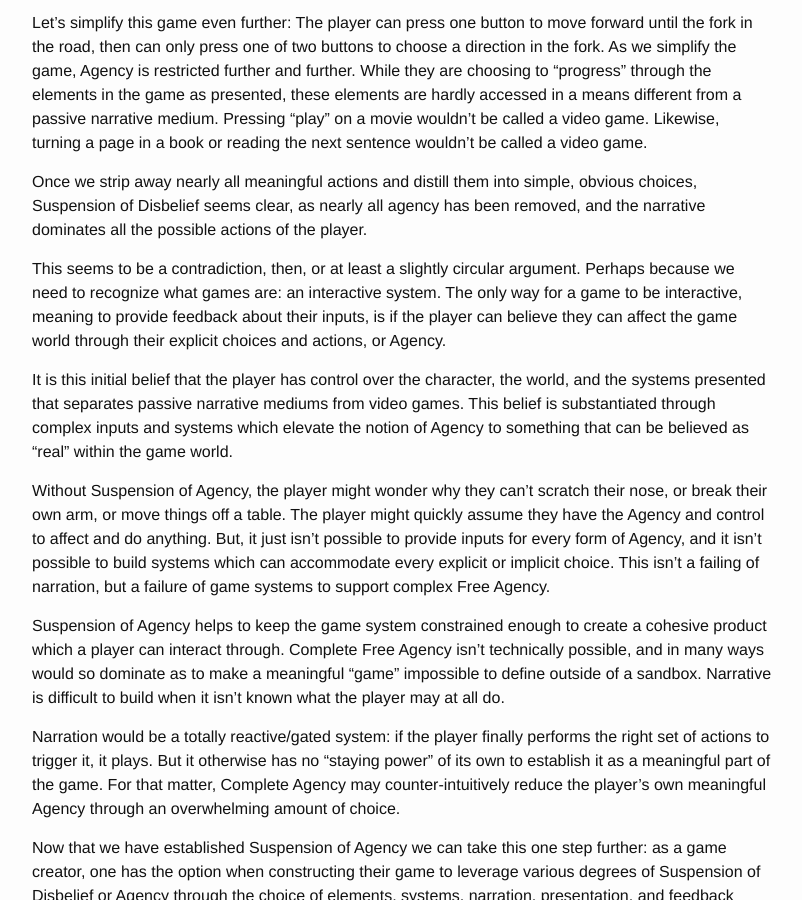
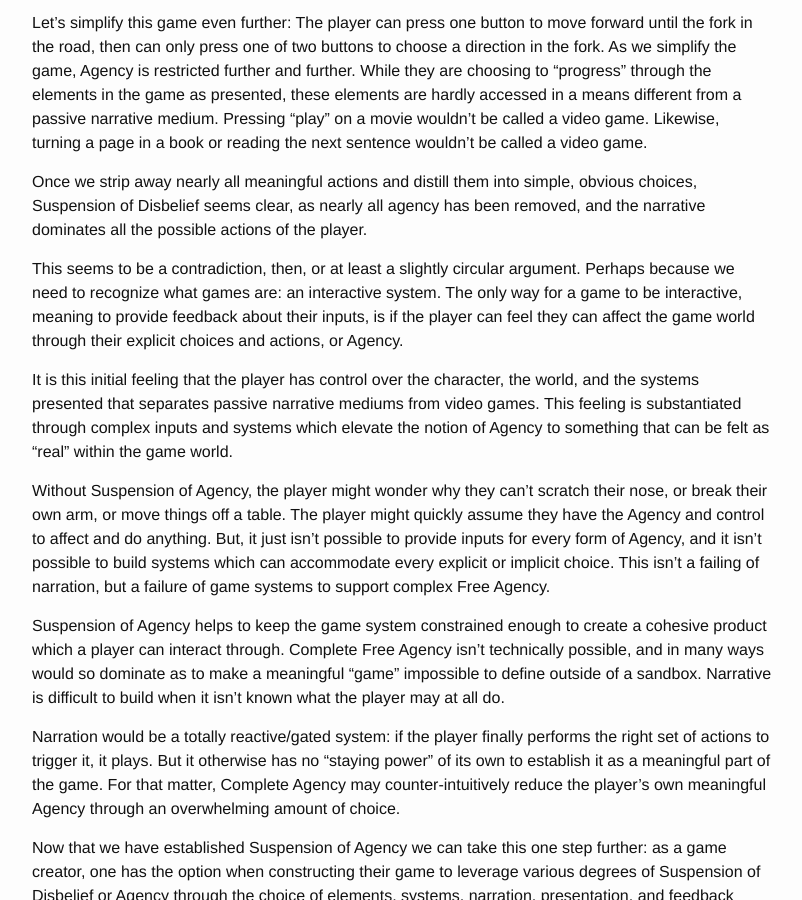
Before and after one commit to grnt426/grnt426.github.io, a Jekyll site: the page built from _posts/2017-06-18-suspension-of-agency.markdown, in a window 1280 px wide and 900 px high, scrolled down 951 px. Shown: the whole window, without its empty margins (238-1040 px from the left). Built offline with Jekyll 4.4.1, drawn with Linux system fonts in a browser that asks for light colours.

Commit message:
Replacing the word "belief" for "feeling" on lines 24-26.
This was done because I didn't want to use the word "belief" to describe
Agency, but wasn't sure what at the time to use. Obviously, it felt
very contradictory with the entire post. Feeling is the correct word to
use here, and resolves the (incorrect) contradiction I didn't intend.

```diff
--- a/_posts/2017-06-18-suspension-of-agency.markdown
+++ b/_posts/2017-06-18-suspension-of-agency.markdown
@@ -21,9 +21,9 @@ Let’s simplify this game even further: The player can press one button to move
 
 Once we strip away nearly all meaningful actions and distill them into simple, obvious choices, Suspension of Disbelief seems clear, as nearly all agency has been removed, and the narrative dominates all the possible actions of the player.
 
-This seems to be a contradiction, then, or at least a slightly circular argument. Perhaps because we need to recognize what games are: an interactive system. The only way for a game to be interactive, meaning to provide feedback about their inputs, is if the player can believe they can affect the game world through their explicit choices and actions, or Agency.
+This seems to be a contradiction, then, or at least a slightly circular argument. Perhaps because we need to recognize what games are: an interactive system. The only way for a game to be interactive, meaning to provide feedback about their inputs, is if the player can feel they can affect the game world through their explicit choices and actions, or Agency.
 
-It is this initial belief that the player has control over the character, the world, and the systems presented that separates passive narrative mediums from video games. This belief is substantiated through complex inputs and systems which elevate the notion of Agency to something that can be believed as “real” within the game world.
+It is this initial feeling that the player has control over the character, the world, and the systems presented that separates passive narrative mediums from video games. This feeling is substantiated through complex inputs and systems which elevate the notion of Agency to something that can be felt as “real” within the game world.
 
 Without Suspension of Agency, the player might wonder why they can’t scratch their nose, or break their own arm, or move things off a table. The player might quickly assume they have the Agency and control to affect and do anything. But, it just isn’t possible to provide inputs for every form of Agency, and it isn’t possible to build systems which can accommodate every explicit or implicit choice. This isn’t a failing of narration, but a failure of game systems to support complex Free Agency.
 
```
